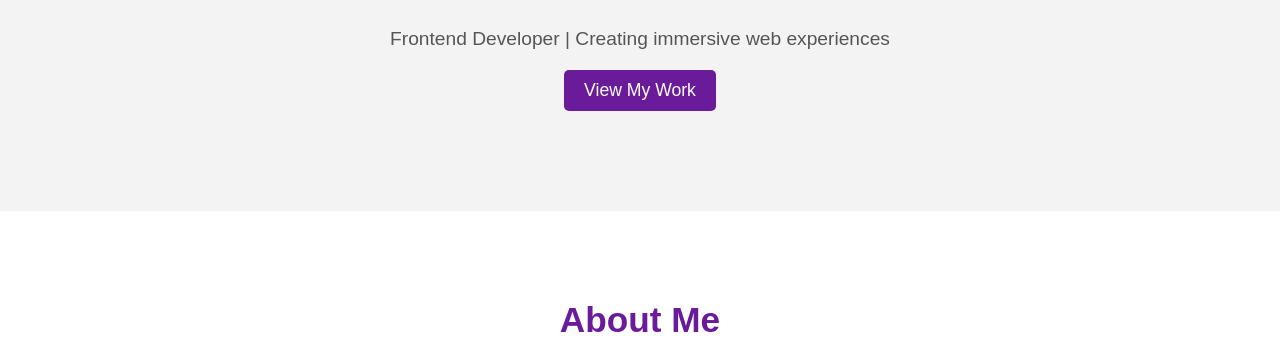
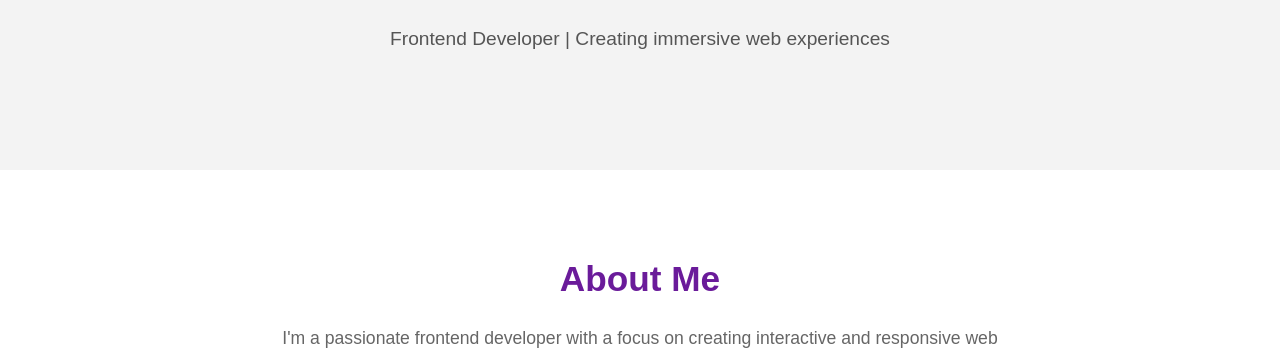
Before and after one commit to Nomankhannn/Portfolio, a plain HTML site: page index.html in a window 1280 px wide. Shown: the part 464-814 px from the top of the page. Drawn offline with Linux system fonts and the light colour scheme.

Commit message:
complete

```diff
--- a/index.html
+++ b/index.html
@@ -28,7 +28,6 @@
         <img src="Screenshot_20240820-011605 (1) (1).png" alt="Your Name" class="profile-pic" height="200" width="200">
         <h2>Hello, I'm Noman khan</h2>
         <p>Frontend Developer | Creating immersive web experiences</p>
-        <button><a href="#projects">View My Work</a></button>
     </section>
 
     <section id="about">
```
